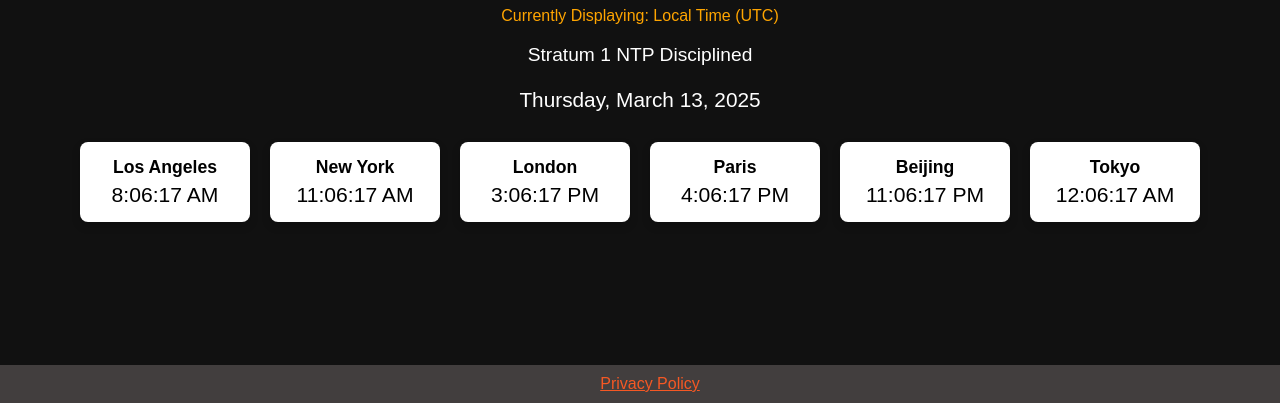
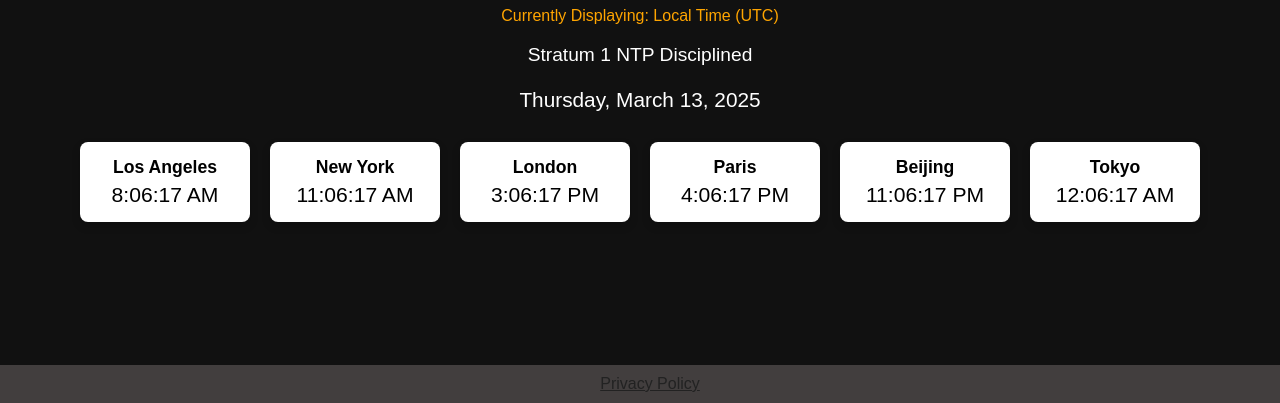
Before and after one commit to mikegee63/NTP-Time-Page, a website: page index.html in a window 1280 px wide. Shown: the part 397-800 px from the top of the page. Drawn offline with Linux system fonts and the light colour scheme; no server answers.

Commit message:
Update index.html

```diff
--- a/index.html
+++ b/index.html
@@ -110,7 +110,7 @@
   <script src="timeSync.js?v=<?php echo time(); ?>"></script>
   <script src="ticker.js?v=<?php echo time(); ?>"></script>
   <footer class="page-footer">
-  <a href="privacy-policy.html" style="color: #f55824;">Privacy Policy</a>
+  <a href="privacy-policy.html" style="color: #222;">Privacy Policy</a>
 </footer>
 </body>
 
```
